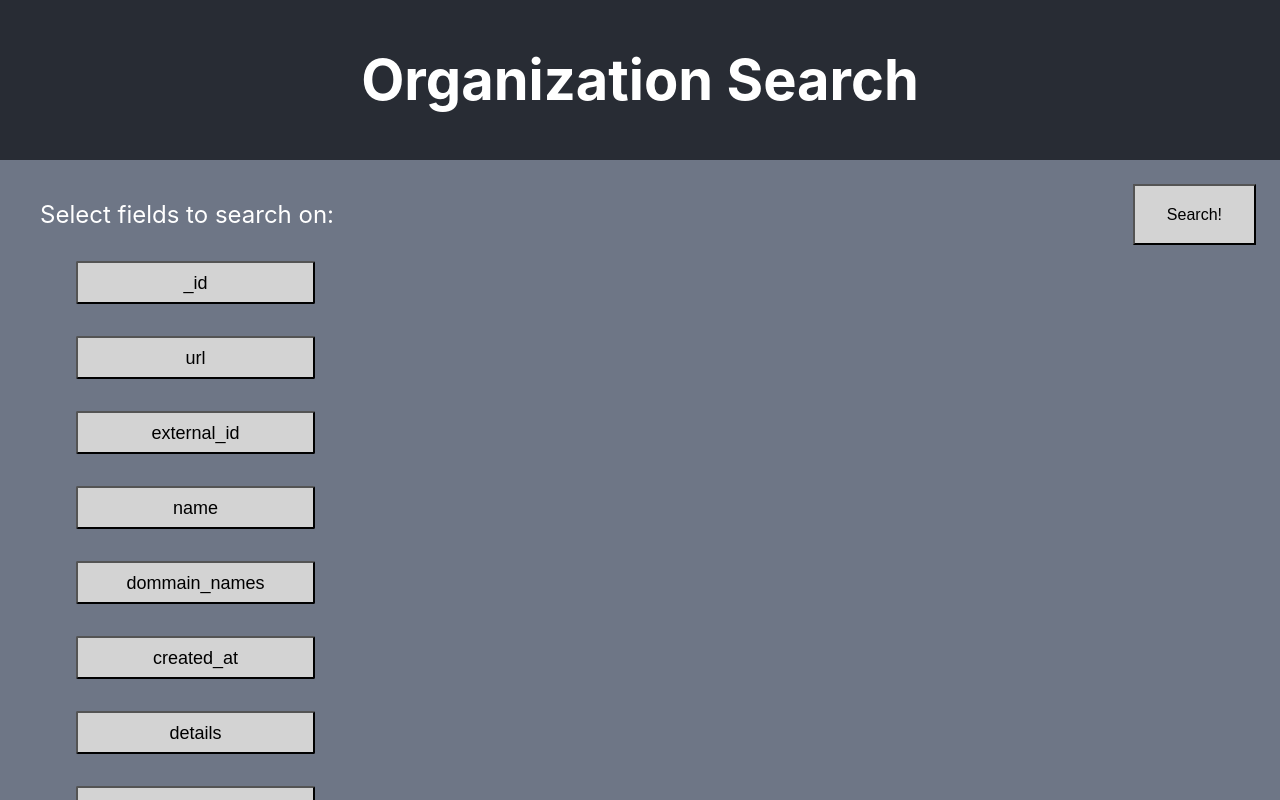
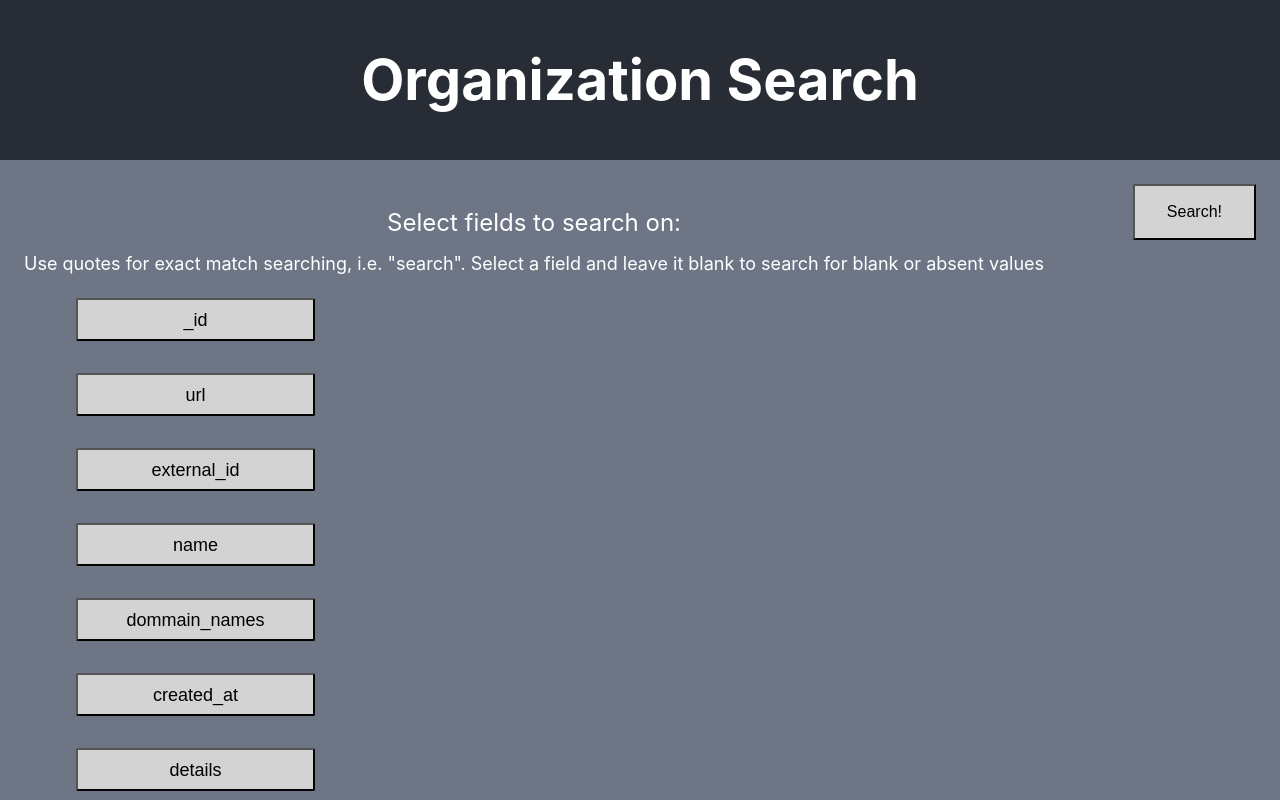
Before and after one commit to mattyg915/SearchApp, a React (Create React App) app in the folder search-app/: page /searchOrgs/organizations in a window 1280 px wide. Shown: the top 800 px of the page. Built offline with nearby package versions, Linux system fonts and the light colour scheme.

Commit message:
instructions

```diff
--- a/search-app/src/interface/search/Search/Search.css
+++ b/search-app/src/interface/search/Search/Search.css
@@ -38,6 +38,17 @@
   background-color: lightgrey;
   width: 10%;
   font-size: 16px;
+  max-height: 56px;
+}
+
+.instructions {
+  display: flex;
+  flex-direction: column;
+  margin: 8px 0;
+}
+
+.instructions__text {
+  font-size: 18px;
 }
 
 .search__select-and-results {
--- a/search-app/src/interface/search/Search/Search.tsx
+++ b/search-app/src/interface/search/Search/Search.tsx
@@ -60,6 +60,9 @@ class Search extends Component<any, searchState> {
   render() {
     const { title, results } = this.state;
 
+    const instructions: string =
+      'Use quotes for exact match searching, i.e. "search". Select a field and leave it blank to search for blank or absent values';
+
     return (
       <div className="search">
         <div className="search__header">
@@ -67,8 +70,11 @@ class Search extends Component<any, searchState> {
         </div>
         <div className="search__body">
           <div className="search__text-and-button">
-            <div className="search__text-and-button--text">
-              Select fields to search on:
+            <div className="instructions">
+              <div className="search__text-and-button--text">
+                Select fields to search on:
+              </div>
+              <div className="instructions__text">{instructions}</div>
             </div>
             <button
               onClick={this.search}
```
